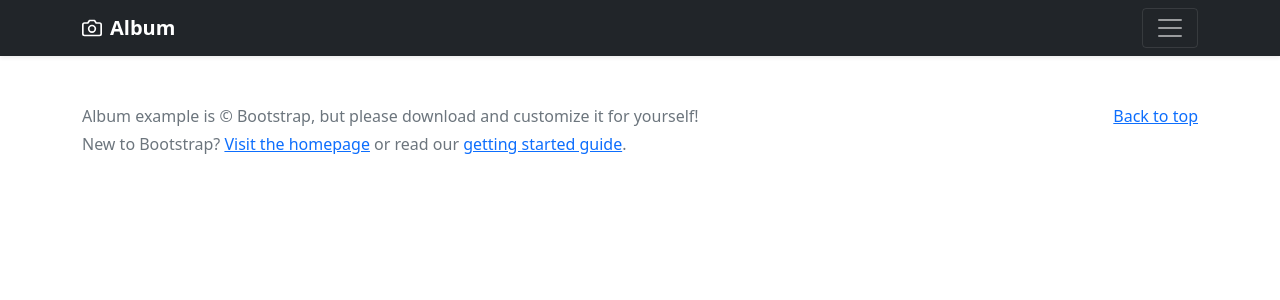
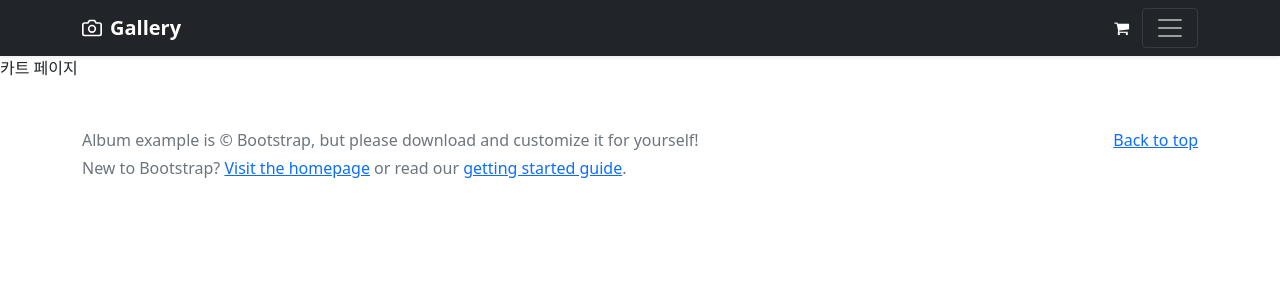
Before and after one commit to ByungSooKimDEV/vue3_frontend_gallery, a Vue app: page /cart in a window 1280 px wide. Shown: the top 300 px of the page. Built offline with nearby package versions, Linux system fonts and the light colour scheme; no server answers.

Commit message:
"장바구니 기능 구현2"

```diff
--- a/public/index.html
+++ b/public/index.html
@@ -5,6 +5,13 @@
         <meta http-equiv="X-UA-Compatible" content="IE=edge" />
         <meta name="viewport" content="width=device-width,initial-scale=1.0" />
         <link rel="icon" href="<%= BASE_URL %>favicon.ico" />
+        <link
+            rel="stylesheet"
+            href="https://cdnjs.cloudflare.com/ajax/libs/font-awesome/4.7.0/css/font-awesome.min.css"
+            integrity="sha512-SfTiTlX6kk+qitfevl/7LibUOeJWlt9rbyDn92a1DqWOw9vWG2MFoays0sgObmWazO5BQPiFucnnEAjpAB+/Sw=="
+            crossorigin="anonymous"
+            referrerpolicy="no-referrer"
+        />
         <link
             rel="stylesheet"
             href="https://cdnjs.cloudflare.com/ajax/libs/twitter-bootstrap/5.1.3/css/bootstrap.min.css"
@@ -16,11 +23,7 @@
     </head>
     <body>
         <noscript>
-      <strong
-        >We're sorry but <%= htmlWebpackPlugin.options.title %> doesn't work
-        properly without JavaScript enabled. Please enable it to
-        continue.</strong
-      >
+            <strong>We're sorry but <%= htmlWebpackPlugin.options.title %> doesn't work properly without JavaScript enabled. Please enable it to continue.</strong>
         </noscript>
         <div id="app"></div>
         <script
--- a/src/components/Card.vue
+++ b/src/components/Card.vue
@@ -31,32 +31,33 @@
                 <span class="dicount badge bg-danger"> {{ item.discountPer }}% </span>
             </p>
             <div class="d-flex justify-content-between align-items-center">
-        <button class="btn btn-primary">구입하기</button>
-        <small class="price text-muted">
-          {{ lib.getNumberFormatted(item.price) }}원
-        </small>
-        <small class="dicount text-danger">
-          {{
-            lib.getNumberFormatted(
-              item.price - (item.price * item.discountPer) / 100
-            )
-          }}원
-        </small>
+                <button class="btn btn-primary" @click="addToCart(item.id)">
+                    <i class="fa fa-shopping-cart" aria-hidden="true"></i>
+                </button>
+                <small class="price text-muted"> {{ lib.getNumberFormatted(item.price) }}원 </small>
+                <small class="dicount text-danger"> {{ lib.getNumberFormatted(item.price - (item.price * item.discountPer) / 100) }}원 </small>
             </div>
         </div>
     </div>
 </template>
 
 <script>
-import lib from "@/scripts/lib";
+import lib from '@/scripts/lib';
+import axios from 'axios';
 
 export default {
-  name: "Card",
+    name: 'Card',
     props: {
         item: Object,
     },
     setup() {
-    return { lib };
+        const addToCart = (itemId) => {
+            axios.post(`/api/cart/items/${itemId}`).then(() => {
+                console.log('success');
+            });
+        };
+
+        return { lib, addToCart };
     },
 };
 </script>
--- a/src/components/Header.vue
+++ b/src/components/Header.vue
@@ -21,7 +21,7 @@
             </div>
             <div class="navbar navbar-dark bg-dark shadow-sm">
                 <div class="container">
-                    <a href="#" class="navbar-brand d-flex align-items-center">
+                    <router-link to="/" class="navbar-brand d-flex align-items-center">
                         <svg
                             xmlns="http://www.w3.org/2000/svg"
                             width="20"
@@ -38,8 +38,11 @@
                             <path d="M23 19a2 2 0 0 1-2 2H3a2 2 0 0 1-2-2V8a2 2 0 0 1 2-2h4l2-3h6l2 3h4a2 2 0 0 1 2 2z" />
                             <circle cx="12" cy="13" r="4" />
                         </svg>
-                        <strong>Album</strong>
-                    </a>
+                        <strong>Gallery</strong>
+                    </router-link>
+                    <router-link to="/cart" class="cart btn">
+                        <i class="fa fa-shopping-cart" aria-hidden="true"></i>
+                    </router-link>
                     <button
                         class="navbar-toggler"
                         type="button"
@@ -74,4 +77,9 @@ export default {
 };
 </script>
 
-<style scoped></style>
+<style scoped>
+header .navbar .cart {
+    margin-left: auto;
+    color: #fff;
+}
+</style>
--- /dev/null
+++ b/src/pages/Cart.vue
@@ -0,0 +1,16 @@
+<template>
+    <div class="cart">카트 페이지</div>
+</template>
+
+<script>
+import { reactive } from 'vue';
+
+export default {
+    name: 'Cart',
+    setup() {
+        const state = reactive({});
+        return { state };
+    },
+};
+</script>
+<style scoped></style>
--- a/src/scripts/router.js
+++ b/src/scripts/router.js
@@ -1,10 +1,12 @@
 import Home from '@/pages/Home';
 import Login from '@/pages/Login';
+import Cart from '@/pages/Cart';
 import { createRouter, createWebHistory } from 'vue-router';
 
 const routes = [
     { path: '/', component: Home },
     { path: '/login', component: Login },
+    { path: '/cart', component: Cart },
 ];
 
 const router = createRouter({
```
Lines whose indentation alone changed are shown as unchanged.
